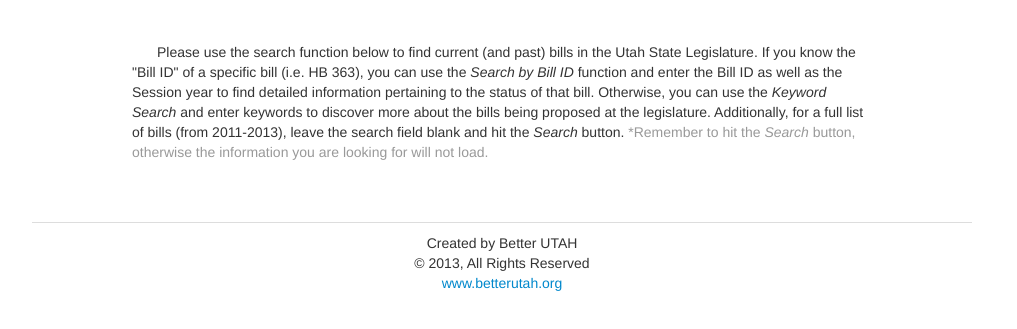
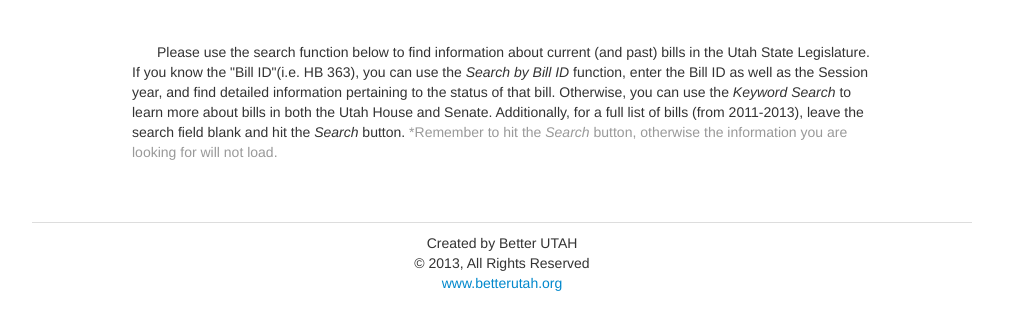
Before and after one commit to dylntrnr/utahBillTracker, a plain HTML site: page index.html in a window 1280 px wide. Shown: the part 309-638 px from the top of the page, without its empty margins (138-1155 px from the left). Drawn offline with Linux system fonts and the light colour scheme.

Commit message:
Language tweak.

```diff
--- a/index.html
+++ b/index.html
@@ -37,7 +37,7 @@
 			</div>
 
 
-			<p id="description">Please use the search function below to find current (and past) bills in the Utah State Legislature. If you know the "Bill ID" of a specific bill (i.e. HB 363), you can use the <em>Search by Bill ID</em> function and enter the Bill ID as well as the Session year to find detailed information pertaining to the status of that bill. Otherwise, you can use the <em>Keyword Search</em> and enter keywords to discover more about the bills being proposed at the legislature. Additionally, for a full list of bills (from 2011-2013), leave the search field blank and hit the <em>Search</em> button. <span class="muted">*Remember to hit the <em>Search</em> button, otherwise the information you are looking for will not load.</span></p>
+			<p id="description">Please use the search function below to find information about current (and past) bills in the Utah State Legislature. If you know the "Bill ID"(i.e. HB 363), you can use the <em>Search by Bill ID</em> function, enter the Bill ID as well as the Session year, and find detailed information pertaining to the status of that bill. Otherwise, you can use the <em>Keyword Search</em> to learn more about bills in both the Utah House and Senate. Additionally, for a full list of bills (from 2011-2013), leave the search field blank and hit the <em>Search</em> button. <span class="muted">*Remember to hit the <em>Search</em> button, otherwise the information you are looking for will not load.</span></p>
 
 			<div id="searchBox" class="hide">
 				<div class="row">
```
